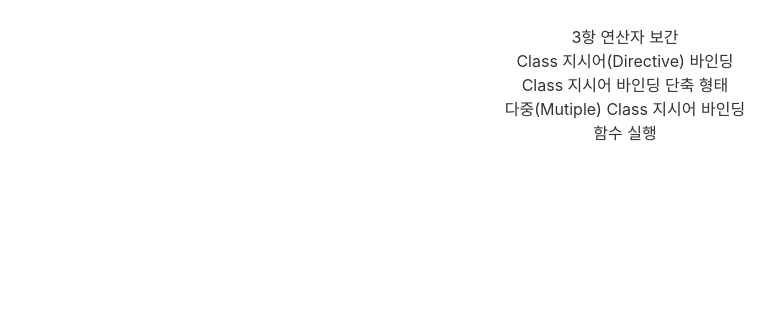
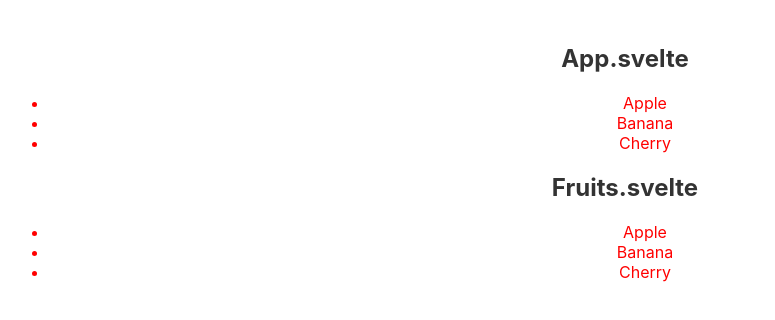
Before and after one commit to HongKeunAhn/Svelte, a Svelte app: page / in a window 1280 px wide. Shown: the top 320 px of the page, without its empty margins (15-790 px from the left). Built offline with nearby package versions, Linux system fonts and the light colour scheme.

Commit message:
스타일 유효범위 & 전역화

```diff
--- a/src/App.svelte
+++ b/src/App.svelte
@@ -1,28 +1,16 @@
 <script>
-  let active = true;
-  let valid = false;
-  let camelCase = true;
-
-  function multi() {
-    return 'active multiple-class';
-  }
+  import Fruits from './Fruits.svelte';
 </script>
 
 <main>
-  <div class={active ? 'active' : ''}>3항 연산자 보간</div>
+  <h2>App.svelte</h2>
+  <ul class="fruits">
+    <li>Apple</li>
+    <li>Banana</li>
+    <li>Cherry</li>
+  </ul>
 
-  <!-- active는 클래스 이름, {active} 데이터 -->
-  <div class:active={active}>Class 지시어(Directive) 바인딩</div>
-
-  <!-- 단축어 사용 조건: 클래스 이름과 데이터 이름이 같을 때만 생략 가능하다! -->
-  <div class:active>Class 지시어 바인딩 단축 형태</div>
-
-  <div class:active class:valid class:camelCase class:camel-case={camelCase}>
-    다중(Mutiple) Class 지시어 바인딩
-  </div>
-
-  <!-- 함수는 실행되어야 한다. -->
-  <div class={multi()}>함수 실행</div>
+  <Fruits />
 </main>
 
 <style>
@@ -32,6 +20,14 @@
     max-width: 240px;
     margin: 0 auto;
   }
+
+  :global(.fruits) {
+    color: red;
+  }
+
+  .heropy {
+    color: orange;
+  }
   @media (min-width: 640px) {
     main {
       max-width: none;
--- /dev/null
+++ b/src/Fruits.svelte
@@ -0,0 +1,6 @@
+<h2>Fruits.svelte</h2>
+<ul class="fruits">
+    <li>Apple</li>
+    <li>Banana</li>
+    <li>Cherry</li>
+</ul>
```
